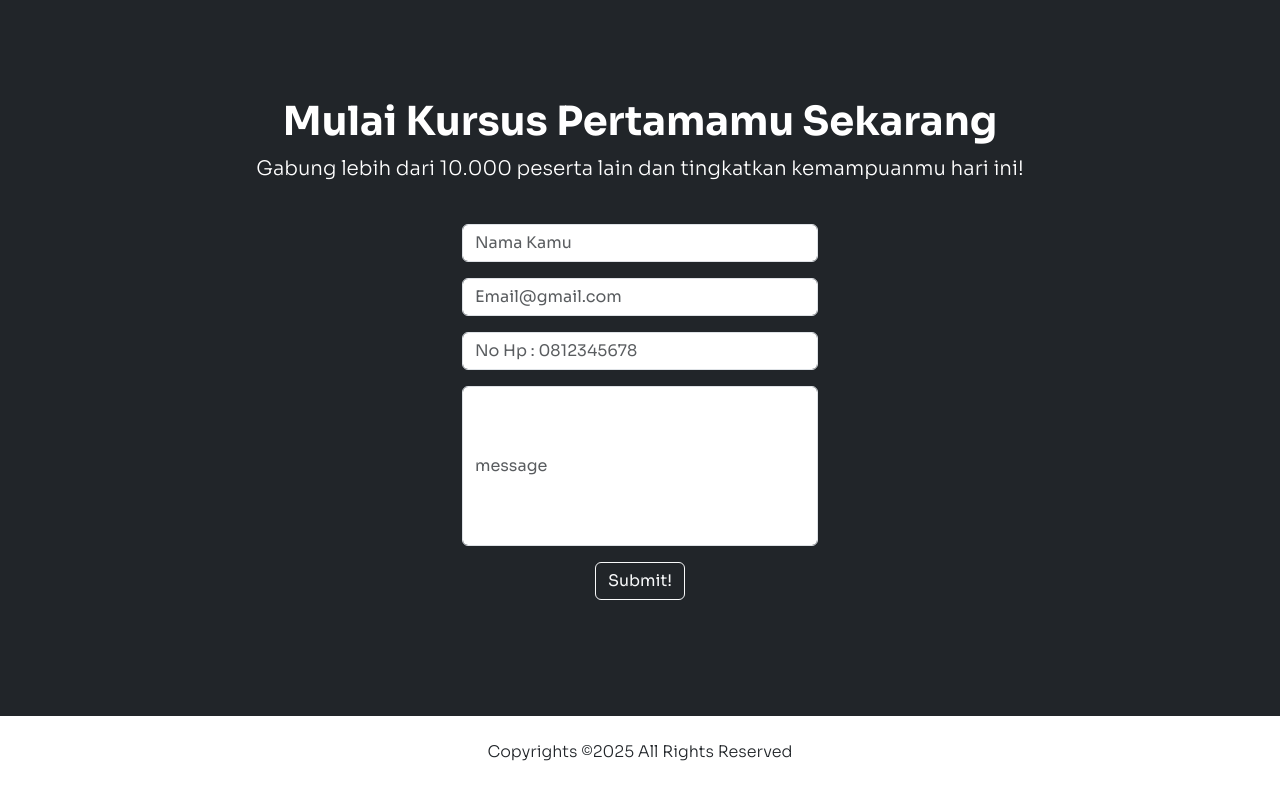
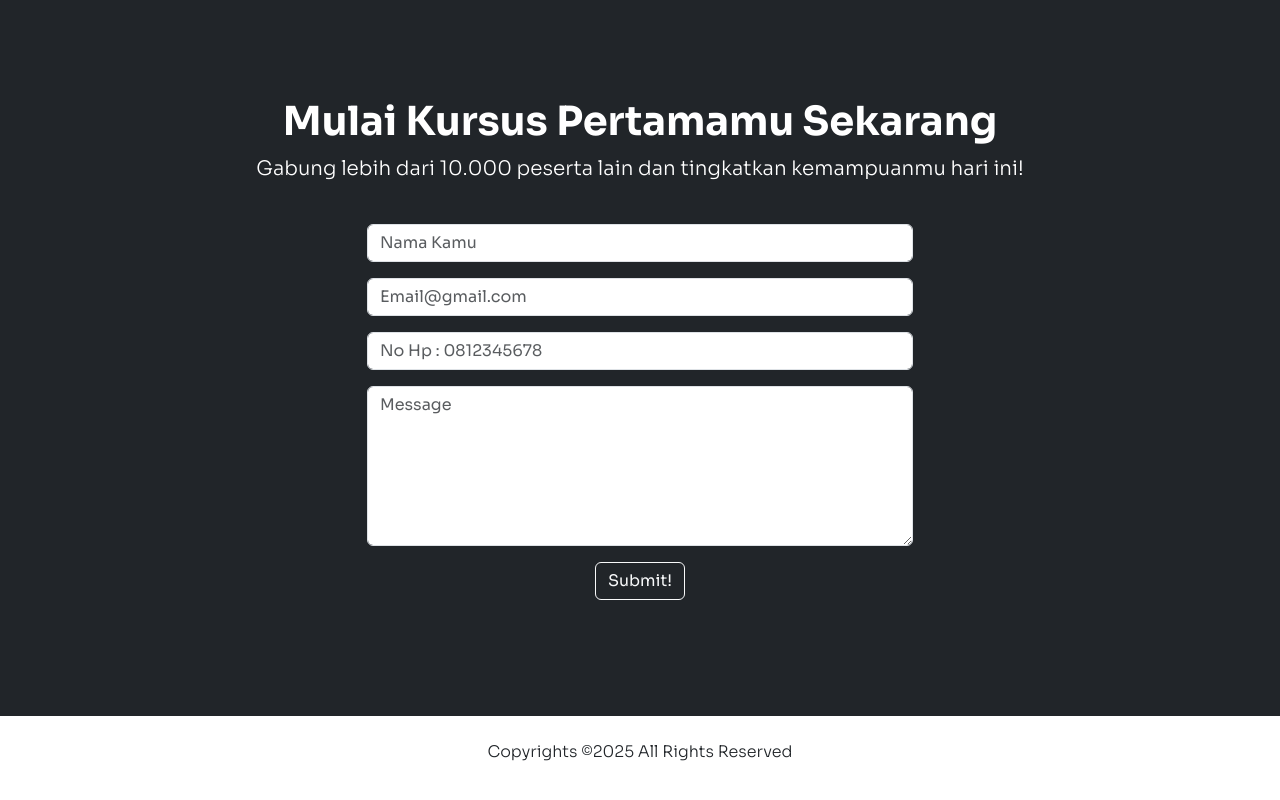
Before and after one commit to Rahmad2830/Landing1, a plain HTML site: page index.html in a window 1280 px wide. Shown: the part 2461-3261 px from the top of the page. Drawn offline with nearby package versions, Linux system fonts and the light colour scheme.

Commit message:
memperbaiki form submit

```diff
--- a/index.html
+++ b/index.html
@@ -190,13 +190,13 @@
           <p class="lead">Gabung lebih dari 10.000 peserta lain dan tingkatkan kemampuanmu hari ini!</p>
         </div>
       </div>
-      <div class="row mt-4">
-        <div class="col-md-4 mx-auto" data-aos="fade-right" data-aos-delay="200">
+      <div class="row mt-4 text-center">
+        <div class="col-md-6 mx-auto" data-aos="fade-right" data-aos-delay="200">
           <form class="form" method="post">
             <p><input type="text" name="nama" class="form-control" placeholder="Nama Kamu"></p>
             <p><input type="email" name="email" class="form-control" placeholder="Email@gmail.com"></p>
             <p><input type="number" name="nohp" class="form-control" placeholder="No Hp : 0812345678"></p>
-            <p><input type="textarea" name="message" class="form-control" placeholder="message" style="height : 10rem"></p>
+            <p><textarea type="textarea" name="message" class="form-control" placeholder="Message" style="height : 10rem"></textarea></p>
             <button class="btn btn-outline-light" type="submit">Submit!</button>
           </form>
         </div>
```
